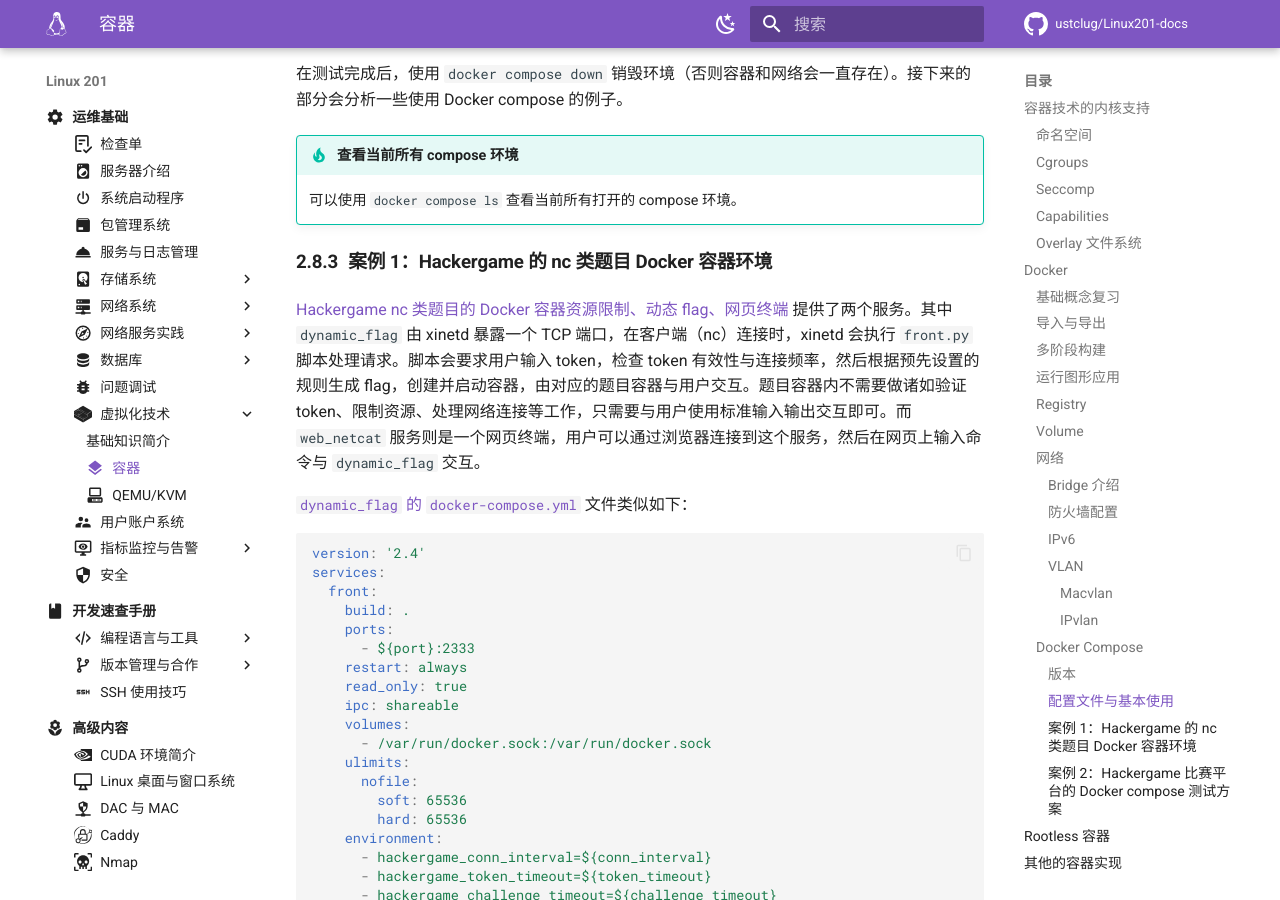
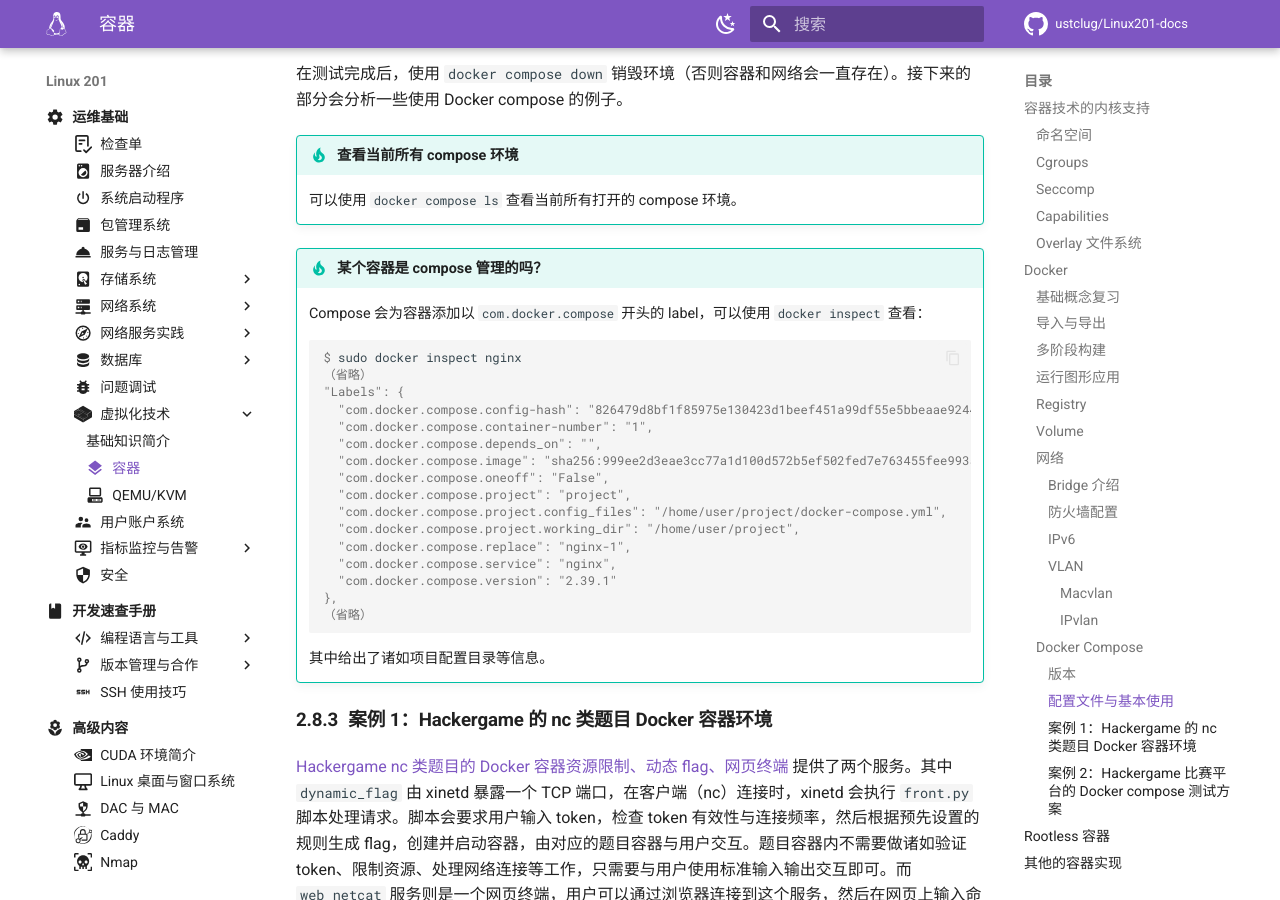
Before and after one commit to ustclug/Linux201-docs, an MkDocs documentation site: the page built from docs/ops/virtualization/container.md, in a window 1280 px wide and 900 px high, scrolled down 29587 px. Built offline with MkDocs 1.6.1 and Material for MkDocs 9.7.7, drawn with Linux system fonts in a browser that asks for light colours; comment, search, counter and statistics services are not loaded.

Commit message:
ops/container: compose and label

````diff
--- a/docs/ops/virtualization/container.md
+++ b/docs/ops/virtualization/container.md
@@ -1328,6 +1328,31 @@
 !!! tip "查看当前所有 compose 环境"
 
     可以使用 `docker compose ls` 查看当前所有打开的 compose 环境。
+
+!!! tip "某个容器是 compose 管理的吗？"
+
+    Compose 会为容器添加以 `com.docker.compose` 开头的 label，可以使用 `docker inspect` 查看：
+
+    ```console
+    $ sudo docker inspect nginx
+    （省略）
+    "Labels": {
+      "com.docker.compose.config-hash": "826479d8bf1f85975e130423d1beef451a99df55e5bbeaae92448be487665123",
+      "com.docker.compose.container-number": "1",
+      "com.docker.compose.depends_on": "",
+      "com.docker.compose.image": "sha256:999ee2d3eae3cc77a1d100d572b5ef502fed7e763455fee99358ac4a31390123",
+      "com.docker.compose.oneoff": "False",
+      "com.docker.compose.project": "project",
+      "com.docker.compose.project.config_files": "/home/user/project/docker-compose.yml",
+      "com.docker.compose.project.working_dir": "/home/user/project",
+      "com.docker.compose.replace": "nginx-1",
+      "com.docker.compose.service": "nginx",
+      "com.docker.compose.version": "2.39.1"
+    },
+    （省略）
+    ```
+
+    其中给出了诸如项目配置目录等信息。
 
 #### 案例 1：Hackergame 的 nc 类题目 Docker 容器环境 {#compose-hackergame-nc}
 
````
